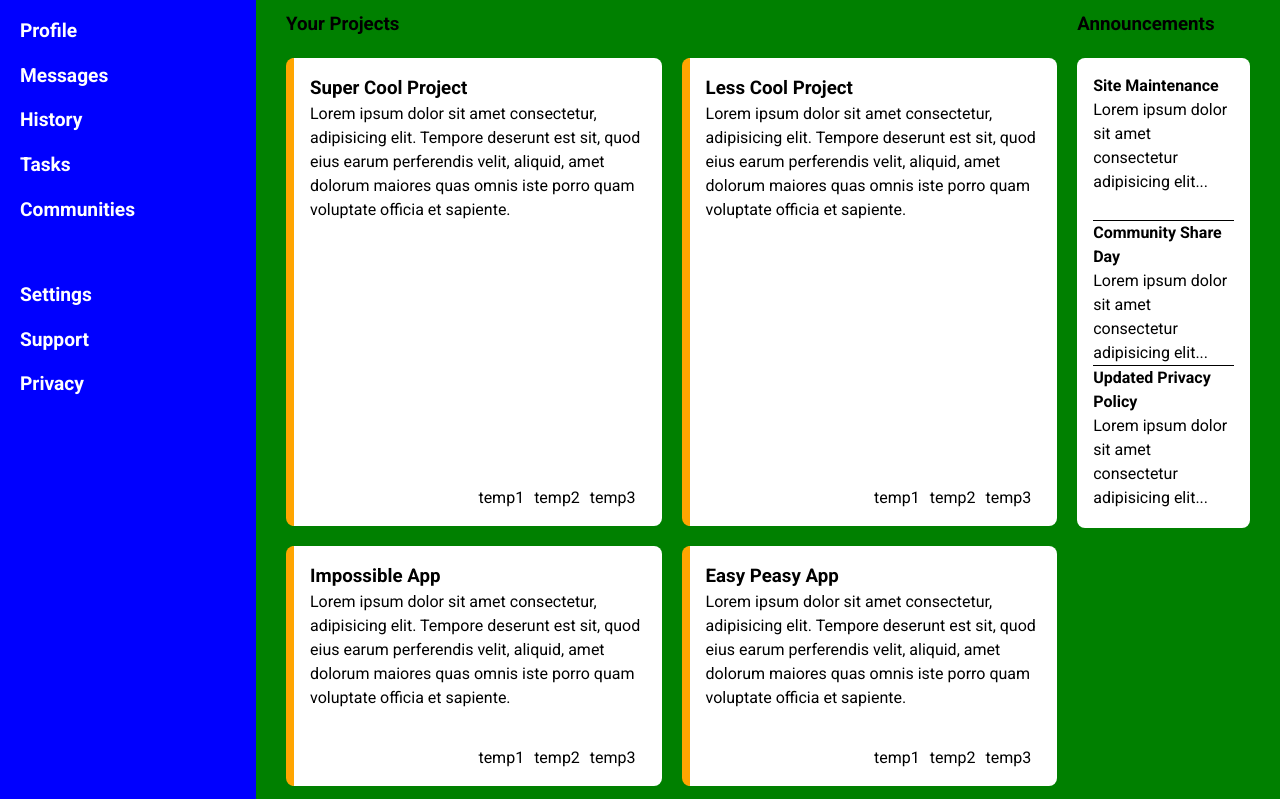
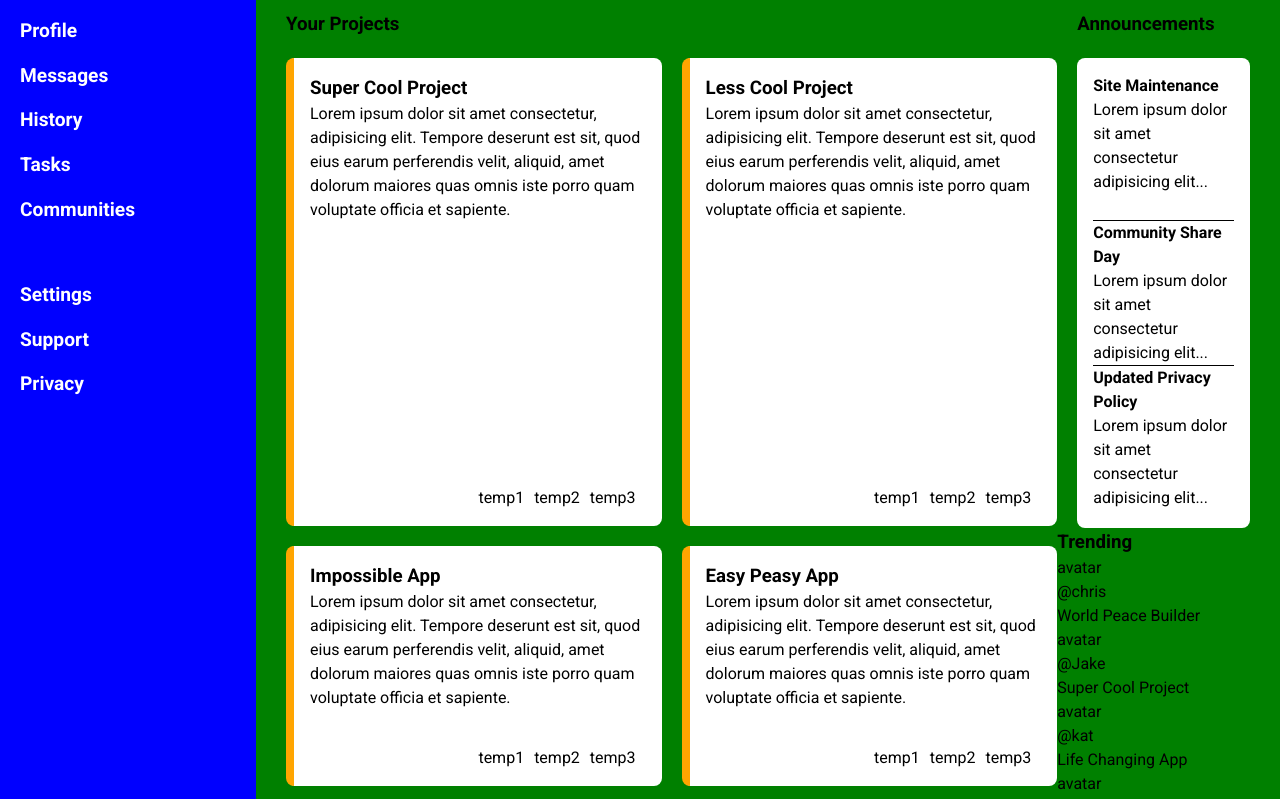
Before and after one commit to AndrewAttemptsCode/odin-admin-dashboard, a plain HTML site: page index.html in a window 1280 px wide. Shown: the part 124-923 px from the top of the page. Drawn offline with Linux system fonts and the light colour scheme.

Commit message:
Add trending section to main container

```diff
--- a/index.html
+++ b/index.html
@@ -122,7 +122,29 @@
                 </div>
             </div>
             <div class="trending">
-
+                <h3 class="trending-header">Trending</h3>
+                <div class="trending-container">
+                    <div class="trending-project">
+                        <div class="user-avatar">avatar</div>
+                        <p class="trending-user">@chris</p>
+                        <p class="trending-project-name">World Peace Builder</p>
+                    </div>
+                    <div class="trending-project">
+                        <div class="user-avatar">avatar</div>
+                        <p class="trending-user">@Jake</p>
+                        <p class="trending-project-name">Super Cool Project</p>
+                    </div>
+                    <div class="trending-project">
+                        <div class="user-avatar">avatar</div>
+                        <p class="trending-user">@kat</p>
+                        <p class="trending-project-name">Life Changing App</p>
+                    </div>
+                    <div class="trending-project">
+                        <div class="user-avatar">avatar</div>
+                        <p class="trending-user">@laura</p>
+                        <p class="trending-project-name">No Traffic Maker</p>
+                    </div>
+                </div>
             </div>
         </div>
     </div>
```
